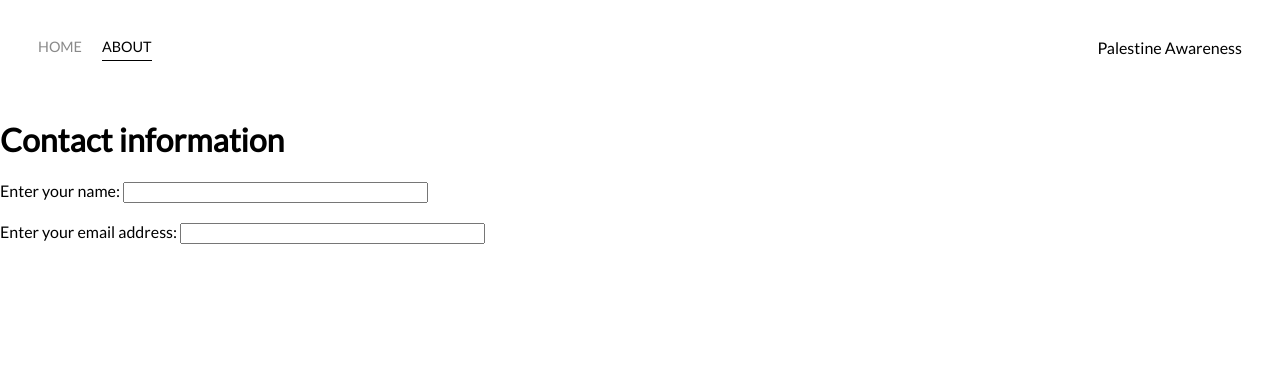
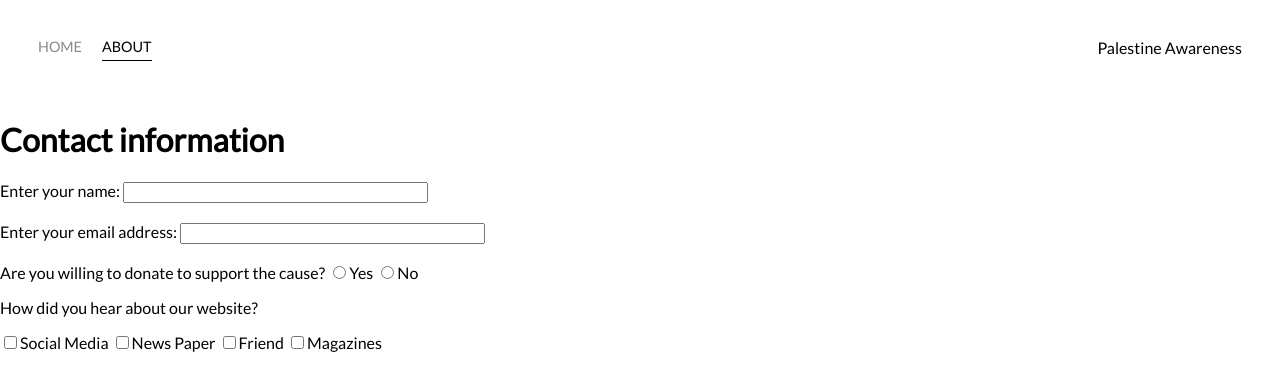
Before and after one commit to Abdur-Rasheed/PalestineAwareness, a plain HTML site: page contact.html in a window 1280 px wide. Drawn offline with Linux system fonts and the light colour scheme.

Commit message:
this allows to ask a yes or no using a radio

```diff
--- a/contact.html
+++ b/contact.html
@@ -37,3 +37,16 @@
             </br></br>
             Enter your email address:
             <input type="text" name="Deptt" size=35 maxlength=35 value=""> </br> </br>
+            Are you willing to donate to support the cause?
+
+<input type="radio" name="exe" value=1>Yes
+<input type="radio" name="exe" value=2>No
+</p>
+How did you hear about our website?
+<p>
+
+<input type="checkbox" name="Social Media">Social Media
+<input type="checkbox" name="News Paper">News Paper
+<input type="checkbox" name="From a Friend">Friend
+<input type="checkbox" name="Magazines">Magazines
+</p>
```
